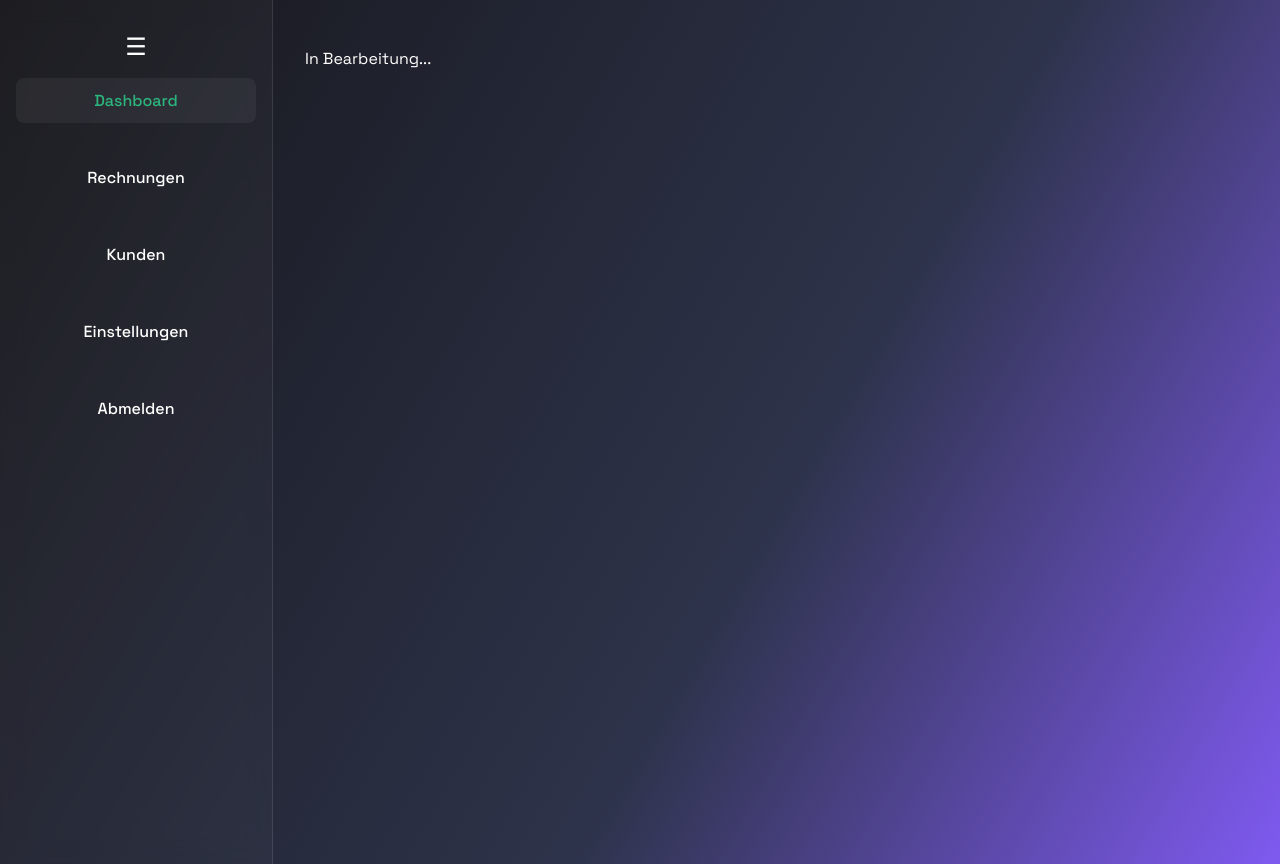
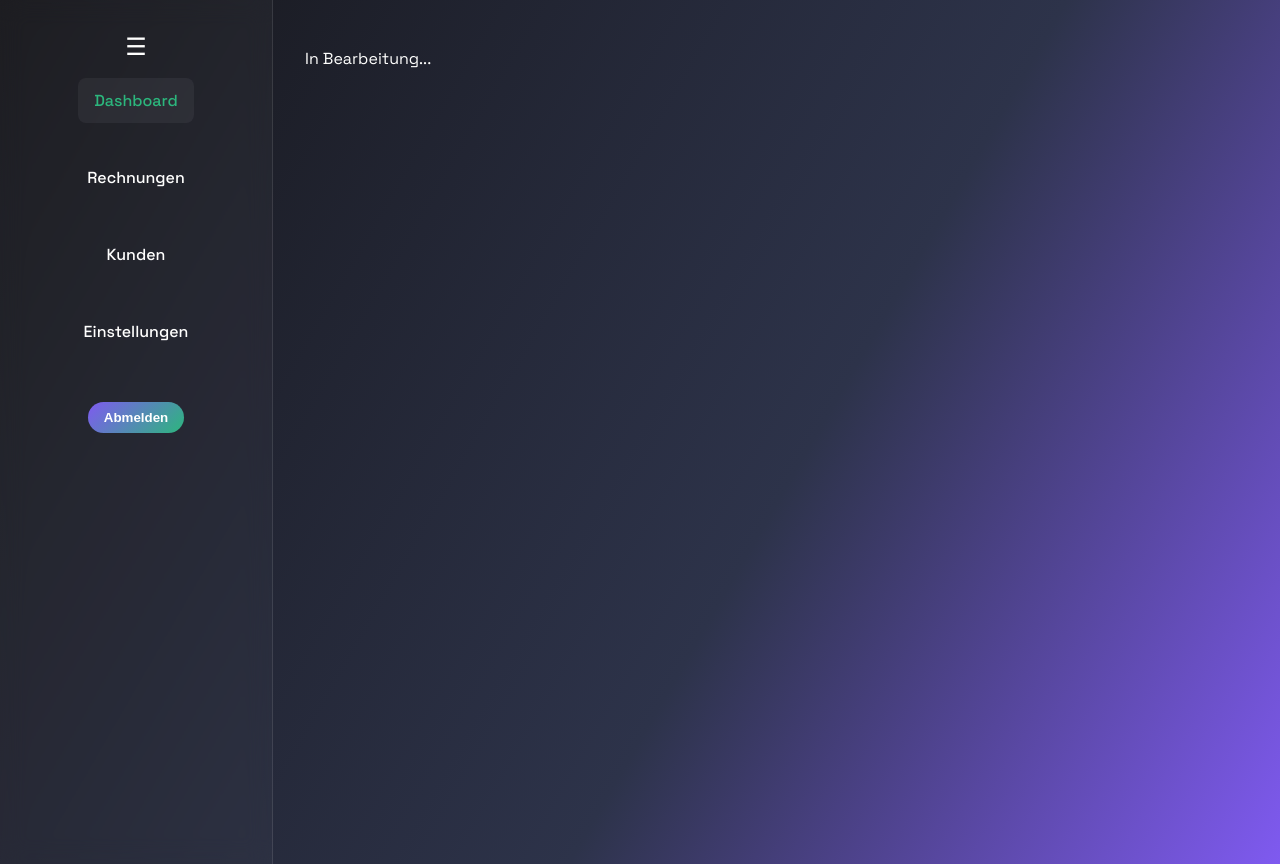
Before and after one commit to M1roel/Peytor, an Angular app: page /app/dashboard in a window 1280 px wide. Built offline with nearby package versions, Linux system fonts and the light colour scheme; no server answers.

Commit message:
style: replace logout link with button in sidebar and update component for logout functionality

```diff
--- a/src/app/shared/sidebar/sidebar.component.html
+++ b/src/app/shared/sidebar/sidebar.component.html
@@ -5,6 +5,6 @@
     <a routerLink="/app/invoices" routerLinkActive="active">Rechnungen</a>
     <a routerLink="/app/customers" routerLinkActive="active">Kunden</a>
     <a routerLink="/app/settings" routerLinkActive="active">Einstellungen</a>
-    <a routerLink="">Abmelden</a>
+    <button class="button-primary" (click)="logout()">Abmelden</button>
   </nav>
 </aside>
--- a/src/app/shared/sidebar/sidebar.component.scss
+++ b/src/app/shared/sidebar/sidebar.component.scss
@@ -33,6 +33,10 @@
     margin-bottom: 1rem;
   }
 
+  nav {
+   @include m.flexBox(column);
+  }
+
   nav a {
     @include m.flexBox(column);
     color: v.$text-primary;
--- a/src/app/shared/sidebar/sidebar.component.ts
+++ b/src/app/shared/sidebar/sidebar.component.ts
@@ -1,6 +1,7 @@
 import { CommonModule } from '@angular/common';
 import { Component } from '@angular/core';
-import { RouterModule } from '@angular/router';
+import { Router, RouterModule } from '@angular/router';
+import { AuthService } from '../../core/services/auth.service';
 
 @Component({
   selector: 'app-sidebar',
@@ -9,9 +10,20 @@ import { RouterModule } from '@angular/router';
   styleUrl: './sidebar.component.scss',
 })
 export class SidebarComponent {
+  constructor(private router: Router, private authService: AuthService) {}
+
   isOpen: boolean = true;
 
   toggleSidebar(): void {
     this.isOpen = !this.isOpen;
   }
+
+  async logout(): Promise<void> {
+    try {
+      await this.authService.logoutUser();
+      this.router.navigate(['/login']); // Zielseite anpassen
+    } catch (error) {
+      console.error('Fehler beim Logout:', error);
+    }
+  }
 }
```
